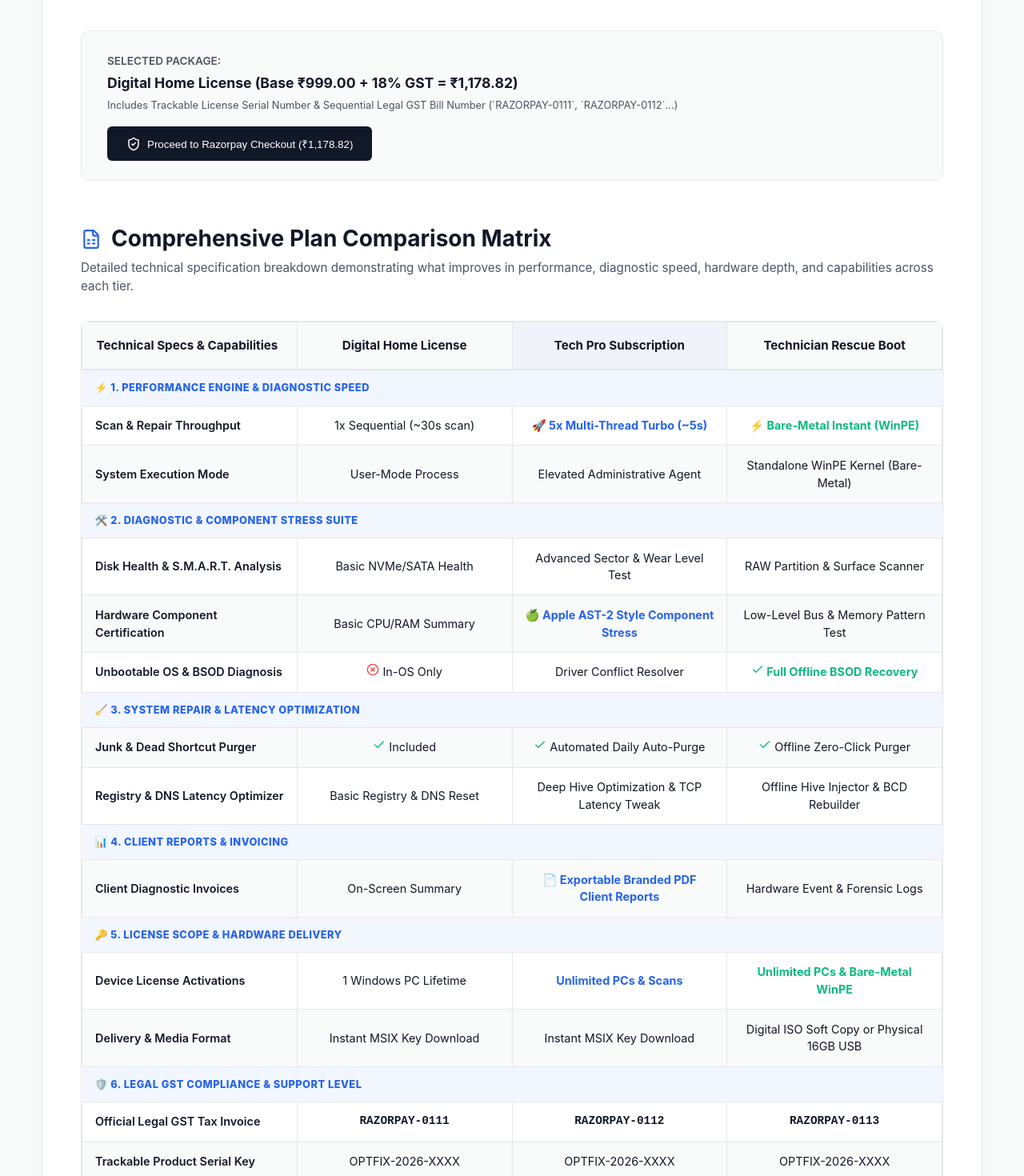
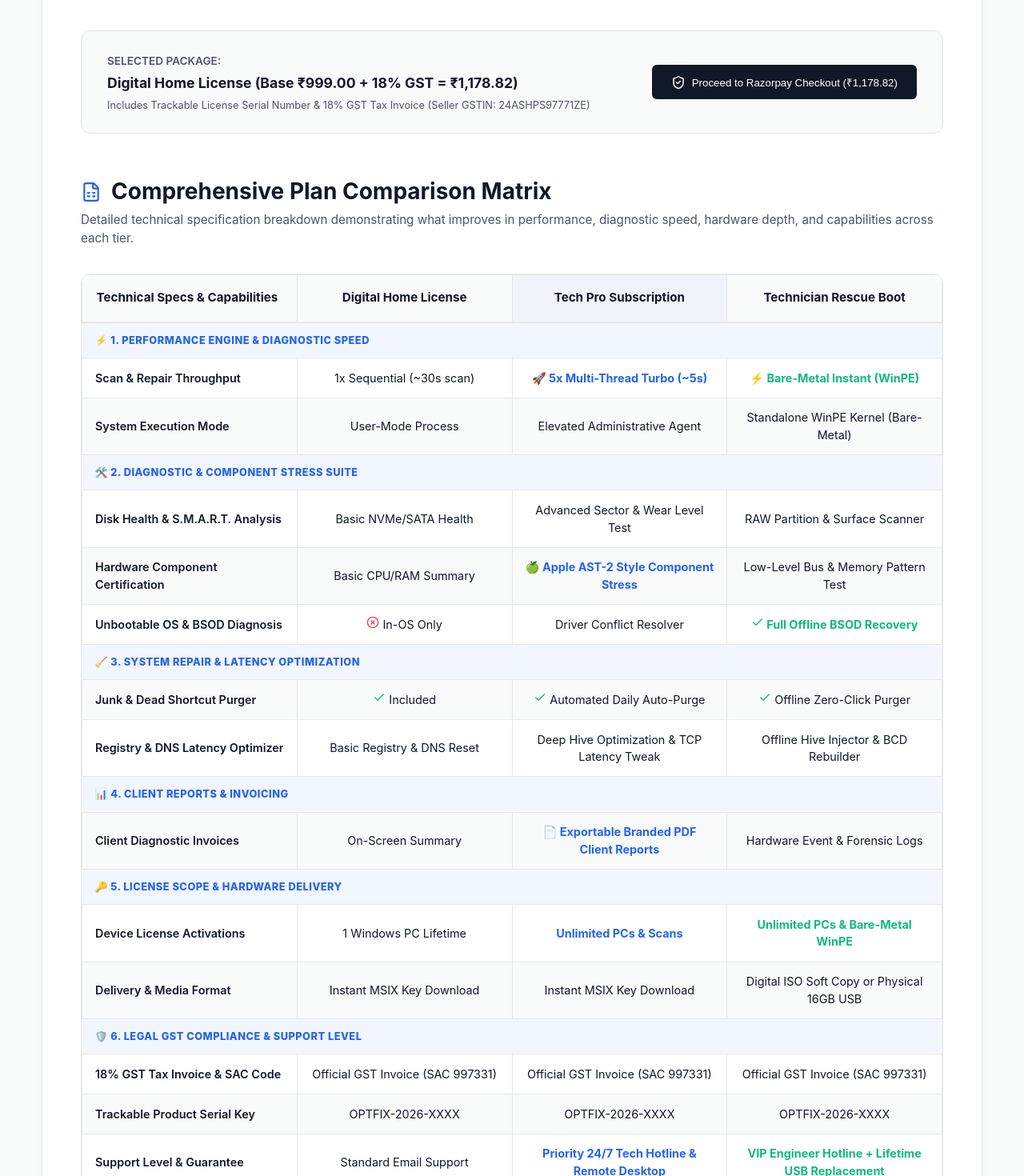
Before and after one commit to devibe70-ux/de-vibe-website, a React (Vite) app: page /products in a window 1280 px wide. Shown: the part 1720-3190 px from the top of the page at 80% size. Built offline with nearby package versions, Linux system fonts and the light colour scheme.

Commit message:
fix: remove bill number mentions from comparison matrix and summary bar so bill number only appears on generated invoice receipt

```diff
--- a/src/components/Products.jsx
+++ b/src/components/Products.jsx
@@ -445,7 +445,7 @@ export default function Products() {
                   {selectedVariant.title} (Base {selectedVariant.basePriceDisplay} + 18% GST = {selectedVariant.totalDisplay})
                 </h4>
                 <span style={{ fontSize: '0.8rem', color: 'var(--text-secondary)' }}>
-                  Includes Trackable License Serial Number & Sequential Legal GST Bill Number (`RAZORPAY-0111`, `RAZORPAY-0112`...)
+                  Includes Trackable License Serial Number & 18% GST Tax Invoice (Seller GSTIN: 24ASHPS97771ZE)
                 </span>
               </div>
               <div>
@@ -583,10 +583,10 @@ export default function Products() {
                       </td>
                     </tr>
                     <tr>
-                      <td style={{ padding: '0.85rem 1rem', border: '1px solid var(--border)', fontWeight: '600' }}>Official Legal GST Tax Invoice</td>
-                      <td style={{ padding: '0.85rem 1rem', border: '1px solid var(--border)', textAlign: 'center', fontFamily: 'monospace', fontWeight: '700' }}>RAZORPAY-0111</td>
-                      <td style={{ padding: '0.85rem 1rem', border: '1px solid var(--border)', textAlign: 'center', fontFamily: 'monospace', fontWeight: '700' }}>RAZORPAY-0112</td>
-                      <td style={{ padding: '0.85rem 1rem', border: '1px solid var(--border)', textAlign: 'center', fontFamily: 'monospace', fontWeight: '700' }}>RAZORPAY-0113</td>
+                      <td style={{ padding: '0.85rem 1rem', border: '1px solid var(--border)', fontWeight: '600' }}>18% GST Tax Invoice & SAC Code</td>
+                      <td style={{ padding: '0.85rem 1rem', border: '1px solid var(--border)', textAlign: 'center' }}>Official GST Invoice (SAC 997331)</td>
+                      <td style={{ padding: '0.85rem 1rem', border: '1px solid var(--border)', textAlign: 'center' }}>Official GST Invoice (SAC 997331)</td>
+                      <td style={{ padding: '0.85rem 1rem', border: '1px solid var(--border)', textAlign: 'center' }}>Official GST Invoice (SAC 997331)</td>
                     </tr>
                     <tr style={{ backgroundColor: 'var(--bg-secondary)' }}>
                       <td style={{ padding: '0.85rem 1rem', border: '1px solid var(--border)', fontWeight: '600' }}>Trackable Product Serial Key</td>
```
